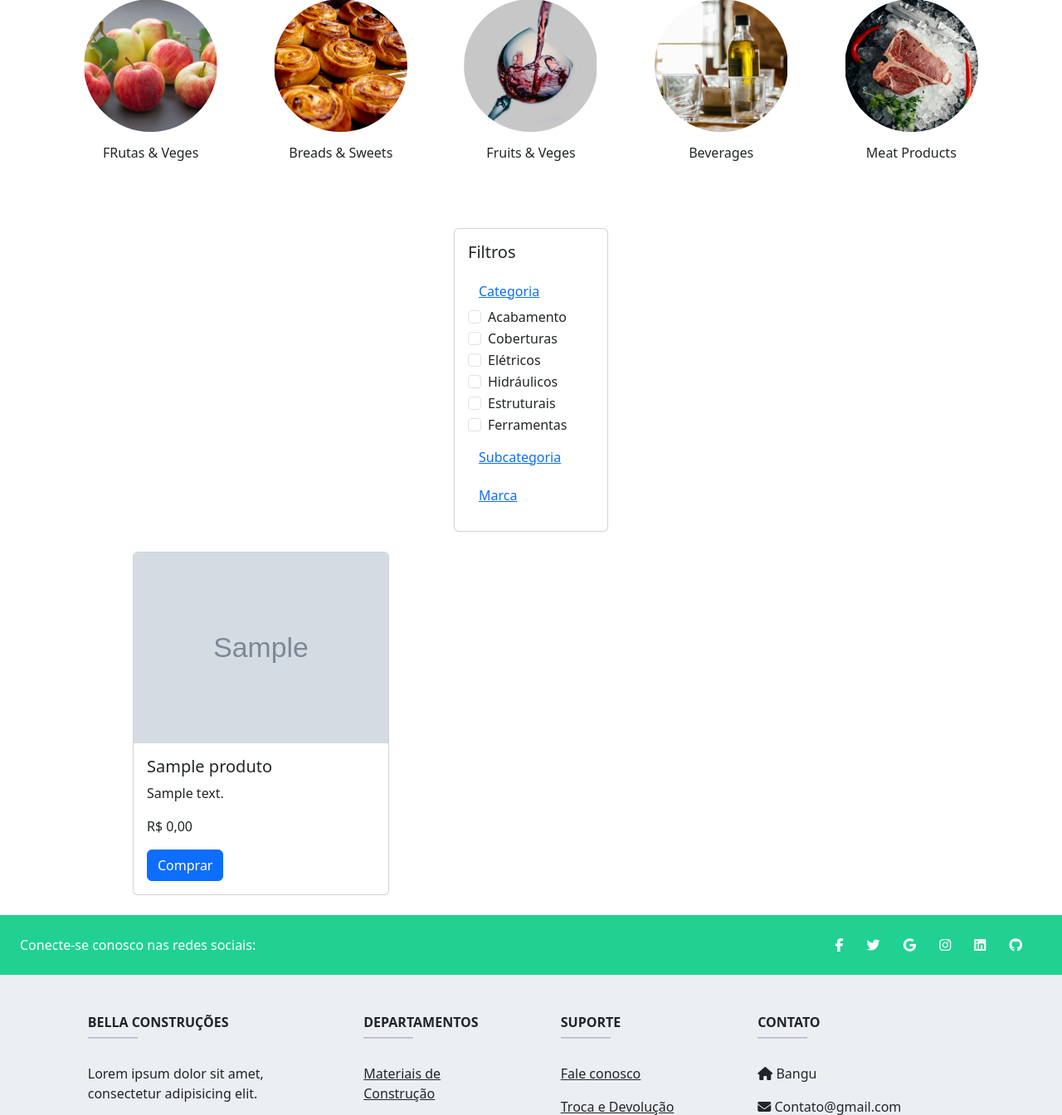
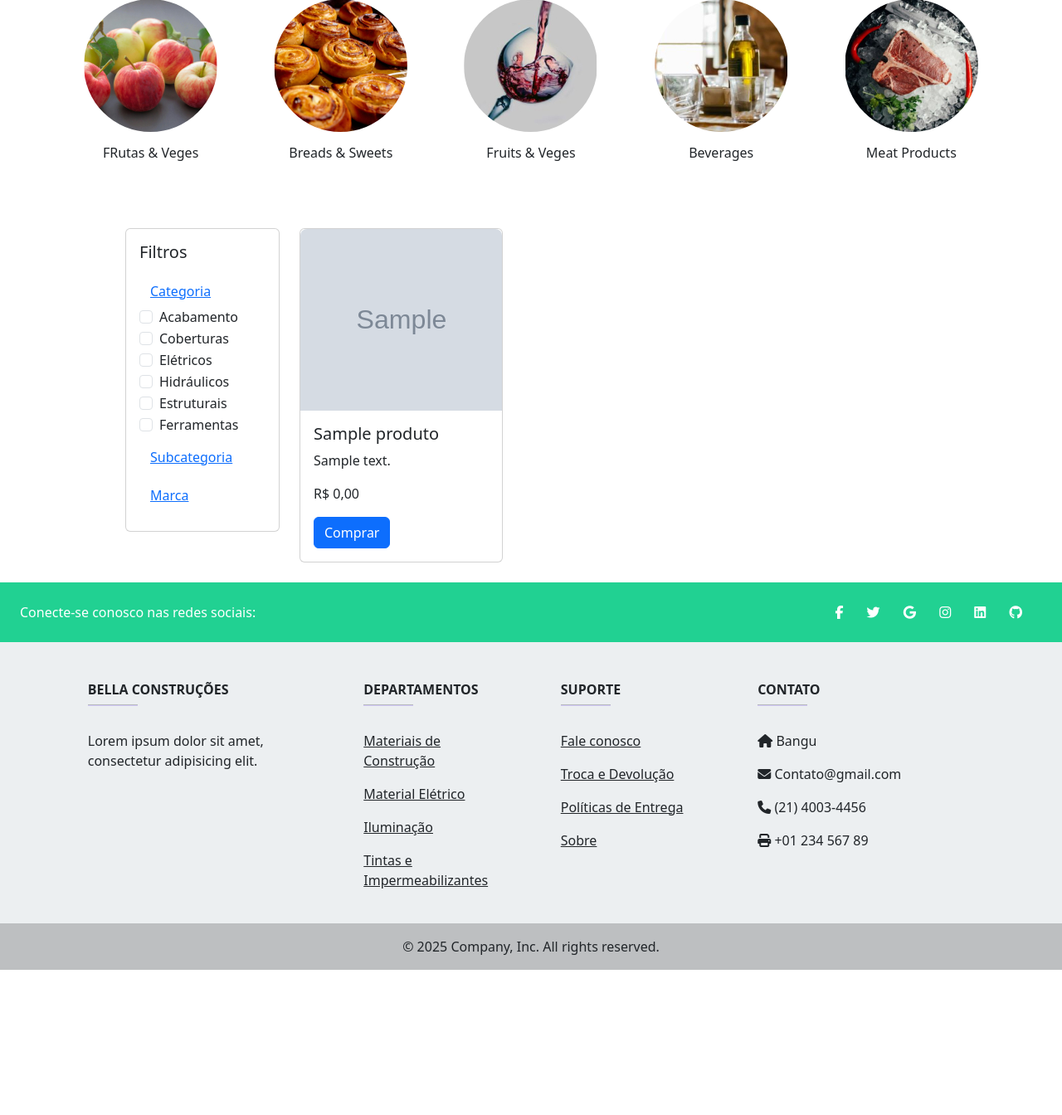
Before and after one commit to RafaelMarques159/TCC, a PHP site: page /produtos.php in a window 1280 px wide. Shown: the part 347-1691 px from the top of the page at 83% size. After the commit the page ends 1516 px from the top, so only its background shows below. Run offline with PHP 8.4, Linux system fonts and the light colour scheme; tables that the repository leaves empty or names only in its code hold one stand-in row (values such as "Sample post"); grey boxes marked "Sample" are stand-in pictures; some libraries are stand-ins or nearby versions.

Commit message:
correções php

```diff
--- a/produtos.css
+++ b/produtos.css
@@ -73,3 +73,11 @@
 }
 
 /*produtos*/
+
+.card-img-top {
+    width: 100%;
+    height: 219px;
+    object-fit: cover;
+    border-top-left-radius: 0.5rem;
+    border-top-right-radius: 0.5rem;
+}
--- a/produtos.php
+++ b/produtos.php
@@ -10,6 +10,7 @@
     <link rel="stylesheet" href="https://cdn.jsdelivr.net/npm/swiper@9/swiper-bundle.min.css">
     <link rel="stylesheet" href="produtos.css">
     <title>Document</title>
+
 </head>
 
 <body>
@@ -316,7 +317,7 @@
 
 
             <!-- Cards -->
-            <div style="width: 60rem;">
+            <div style="width: 48rem;">
                 <div class="row g-3">
                     <!-- Primeira linha -->
                     <?php
```
Also changed, not shown: img/G5d7QNbasAAnykA.jpg (added), img/Yuji-Itadori-JJK.jpg (added), img/a05c51329b-xc7szemfr6.webp (added).
